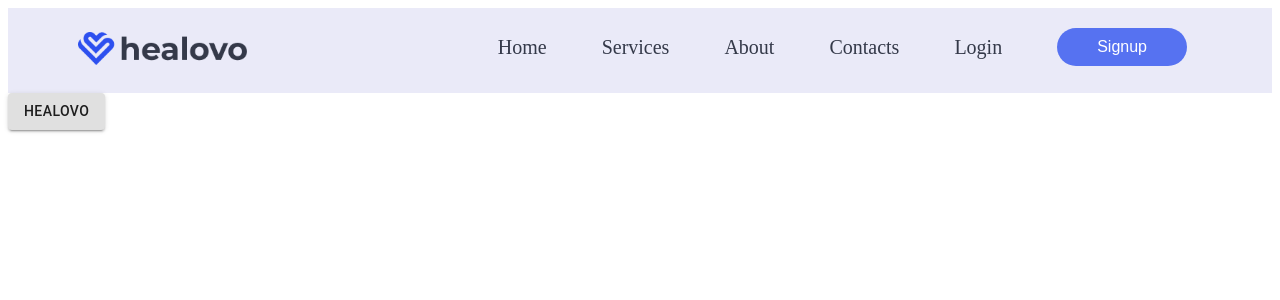
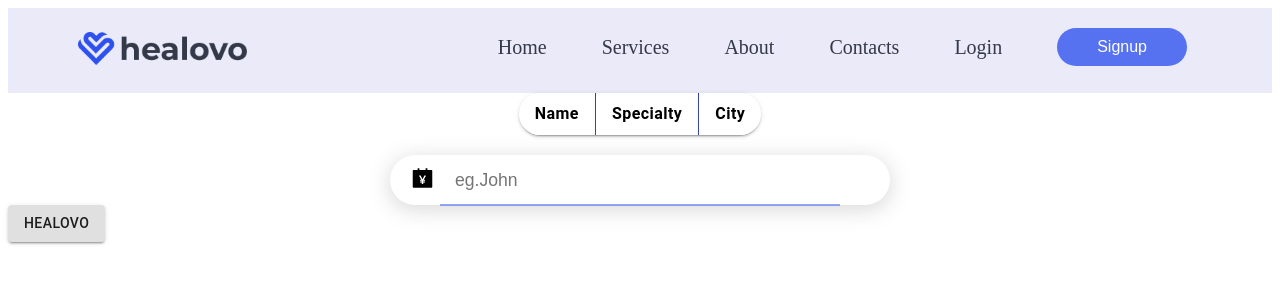
Before and after one commit to afifym/healovo, a React (Create React App) app: page / in a window 1280 px wide. Shown: the top 300 px of the page. Built offline with nearby package versions, Linux system fonts and the light colour scheme.

Commit message:
create SearchBar

```diff
--- a/src/App.js
+++ b/src/App.js
@@ -1,10 +1,12 @@
 import { Button } from "@material-ui/core";
 import Navbar from "./components/Navbar/Navbar";
+import SearchPage from "./components/SearchPage/SearchPage";
 
 function App() {
   return (
     <div>
       <Navbar />
+      <SearchPage />
       <Button variant="contained">HEALOVO</Button>
     </div>
   );
--- /dev/null
+++ b/src/components/SearchPage/CustomeSearchInput.jsx
@@ -0,0 +1,60 @@
+import { AiFillAccountBook } from "react-icons/ai";
+import styled from 'styled-components';
+
+const CustomeSaerch = styled.div`
+position:relative;
+
+max-width:500px;
+width:75%;
+top:0;
+left:0;
+
+@media (max-width: 450px) {
+    width:95%;
+}
+input{
+    box-sizing border-box;
+    width: 100%;
+    height: 50px;
+
+    padding-left:13%;
+
+    background: #FFFFFF;
+    box-shadow: 0px 4px 19px 2px rgba(121, 121, 121, 0.25);
+    border-radius: 36px;
+    outline:none;
+    font-size:1.1rem;
+    border:none;
+}
+label{
+    position: absolute;
+    top:50%;
+    transform translate(0,-50%);
+    left:4%;
+    z-index:50;
+}
+.HorizontalLine{
+    position:absolute;
+    width:80%;
+    bottom:-1%;
+    left:50%;
+    transform translate(-50%,-50%);
+    height:1px;
+    z-index:50;
+    background: #2D50EF;
+
+    border-color:#2D50EF;
+
+}
+`
+
+const CustomeSearchInput = () => {
+    return (
+        <CustomeSaerch>
+            <label htmlFor=""><AiFillAccountBook size={25} /></label>
+            <input type="text" placeholder='eg.John' />
+            <div className='HorizontalLine' />
+        </CustomeSaerch>);
+}
+
+export default CustomeSearchInput;
--- /dev/null
+++ b/src/components/SearchPage/SearchBar.jsx
@@ -0,0 +1,52 @@
+import Button from '@material-ui/core/Button';
+import ButtonGroup from '@material-ui/core/ButtonGroup';
+import styled from 'styled-components';
+import CustomeSearchInput from './CustomeSearchInput';
+
+const SearchBarWraper = styled.div`
+    display:flex;
+    justify-content:center;
+    align-items :center;
+    flex-direction column
+
+
+
+`
+
+
+
+const SearchTabBtn = styled(Button)`
+
+background: #FFFFFF !important;
+box-shadow: 0px 4px 4px rgba(156, 156, 156, 0.25) !important;
+
+color:black !important;
+font-family: Montserrat;
+font-style: normal !important;
+font-weight: bold !important;
+font-size: 16px !important;
+line-height: 30px !important;
+text-transform:capitalize !important ;
+`
+const CustomeButtonGroup = styled(ButtonGroup)`
+ border-radius: 100px !important;
+  overflow: hidden !important;
+  margin-bottom:20px;
+`
+
+
+const SearchBar = () => {
+    return (
+        <SearchBarWraper>
+
+            <CustomeButtonGroup variant="contained" color="primary" aria-label="contained primary button group">
+                <SearchTabBtn>Name</SearchTabBtn>
+                <SearchTabBtn>Specialty</SearchTabBtn>
+                <SearchTabBtn>City</SearchTabBtn>
+            </CustomeButtonGroup>
+
+            <CustomeSearchInput />
+        </SearchBarWraper >)
+}
+
+export default SearchBar;
--- /dev/null
+++ b/src/components/SearchPage/SearchPage.jsx
@@ -0,0 +1,9 @@
+import SearchBar from './SearchBar';
+
+
+const SearchPage = () => {
+
+    return (<SearchBar />);
+}
+
+export default SearchPage;
```
Also changed, not shown: 1 other file (tests, documents, lock files or other folders).
